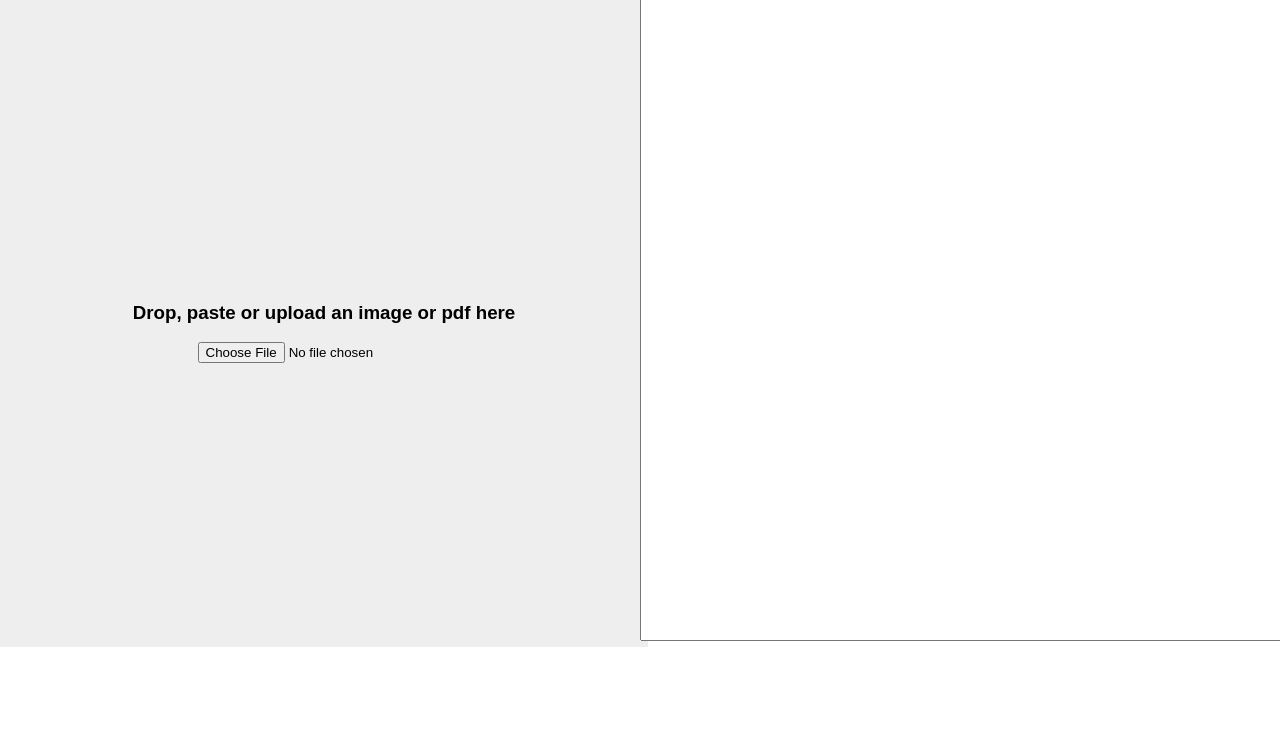
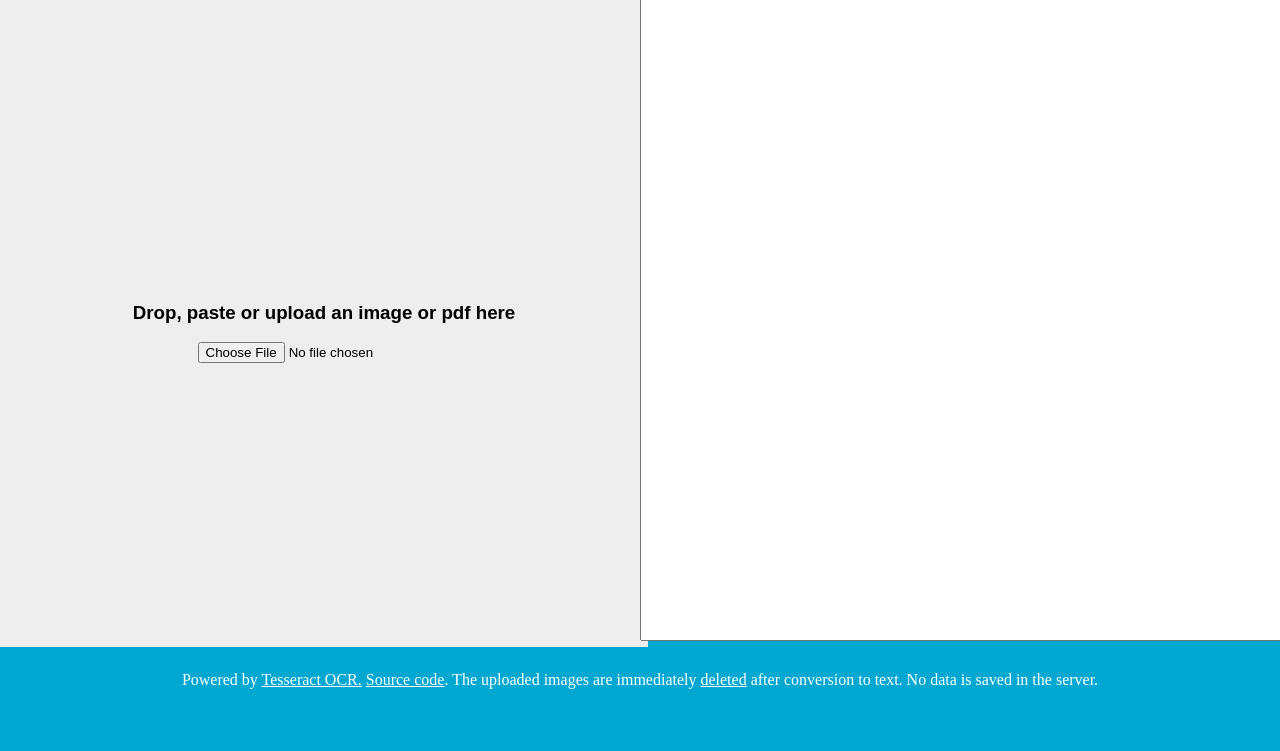
Before and after one commit to santhoshtr/tesseract-web, a Flask app: template templates/index.html in a window 1280 px wide. Shown: the part 170-921 px from the top of the page. Before the commit the page ends 817 px from the top, so only its background shows below. Run offline with Flask 2, Linux system fonts and the light colour scheme; the template is opened without the code that fills it: most values are stand-ins (such as "Sample title", 1, 10 or a date in 2020).

Commit message:
Add footer

```diff
--- a/gunicorn.conf.py
+++ b/gunicorn.conf.py
@@ -1,6 +1,6 @@
 import multiprocessing
 
-bind = "0.0.0.0:3000"
+bind = "0.0.0.0:80"
 workers = multiprocessing.cpu_count()
 accesslog = "/tmp/ocr.access.log"
 wsgi_app  = "ocr:app"
--- a/static/main.css
+++ b/static/main.css
@@ -19,7 +19,11 @@ body {
   margin: 0;
 }
 
-header {
+a {
+  color: white;
+}
+
+header, footer {
   padding: 1em;
   height: 10vh;
   color: white;
--- a/templates/index.html
+++ b/templates/index.html
@@ -47,6 +47,11 @@
             </section>
 
         </main>
+        <footer>
+            <p>Powered by <a href="https://github.com/tesseract-ocr/tesseract">Tesseract OCR.</a>
+           <a href="https://github.com/santhoshtr/tesseract-web">Source code</a>.
+            The uploaded images are immediately <a href="https://github.com/santhoshtr/tesseract-web/blob/master/ocr.py#L74">deleted</a> after conversion to text. No data is saved in the server.</p>
+        </footer>
         <script src="{{ url_for('static', filename='main.js') }}"></script>
     </body>
 
```
